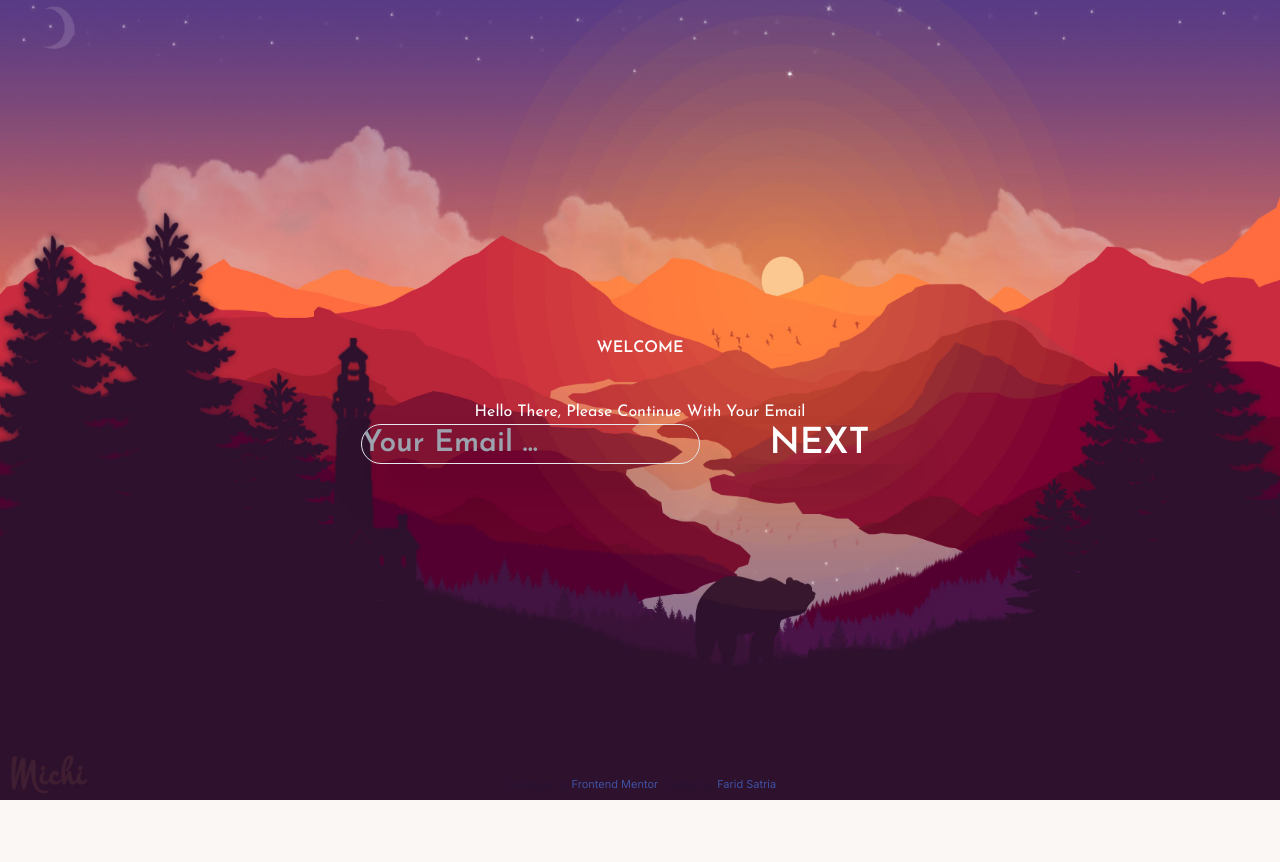
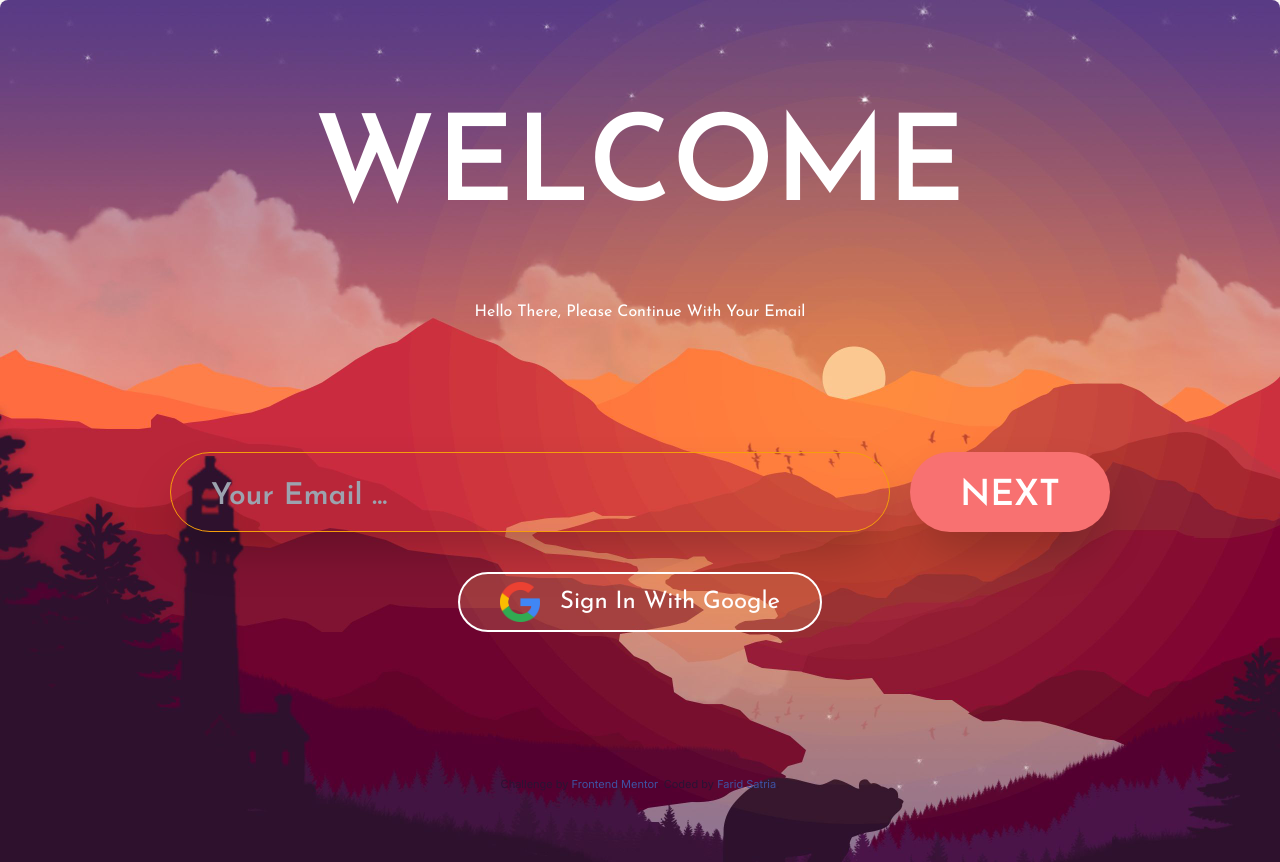
Before and after one commit to farids13/frontend-mentor, a Next.js app: page / in a window 1280 px wide. Shown: the top 862 px of the page. Before the commit the page ends 800 px from the top, so only its background shows below. Built offline with nearby package versions, Linux system fonts and the light colour scheme; no server answers.

Commit message:
Make Auth Login With Goole

```diff
--- /dev/null
+++ b/app/context/client-provider.tsx
@@ -0,0 +1,15 @@
+'use client'
+
+import { SessionProvider } from "next-auth/react"
+
+export default function Provider ({
+  children,
+  session
+}: {
+  children: React.ReactNode
+  session: any
+}): React.ReactNode {
+  return <SessionProvider session={session}>
+    {children}
+  </SessionProvider>
+}
--- a/app/layout.tsx
+++ b/app/layout.tsx
@@ -3,6 +3,9 @@ import type { Metadata } from 'next'
 import { Inter } from 'next/font/google'
 import 'tailwindcss/tailwind.css'
 import Footer from './footer'
+import Provider from './context/client-provider'
+import { getServerSession } from 'next-auth'
+import { authConfig } from '@/lib/auth'
 
 const inter = Inter({ subsets: ['latin'] })
 
@@ -11,11 +14,14 @@ export const metadata: Metadata = {
   description: 'My Project With Next Js Step By Step Challange in Front End Mentor',
 }
 
-export default function RootLayout({children}: {children: React.ReactNode}) {
+export default async function RootLayout({children}: {children: React.ReactNode}) {
+  const session = await getServerSession(authConfig);
   return (
     <html lang="en">
       <body className={inter.className}>
-        {children}
+      <Provider session={session}>
+          {children}
+      </Provider>
         <Footer/>
       </body>
     </html>
--- a/app/page.tsx
+++ b/app/page.tsx
@@ -1,14 +1,63 @@
-import HomePage from '@/component/homePage'
-import { authConfig } from '@/lib/auth'
-import { getServerSession } from 'next-auth'
-import React from 'react'
+"use client"
+import Image from 'next/image'
 
-const Home = async () => {
-  const session = await getServerSession(authConfig);
+import React, { useEffect, useState } from 'react';
+import heroImg from "@/public/bg-hero.jpg";
+import ValidationUtil from  '@/utils/ValidationUtil';
+import { signIn, signOut, useSession } from 'next-auth/react';
+import { useRouter } from 'next/navigation';
+import googleImg from "@/public/google.png";
+
+function HomePage(props:any) {
+
+  const { data: session } = useSession();
+  const [validEmail, setValidEmail] = useState<Boolean>(false);
+  const [email, setEmail] = useState<string>("");
+  const route = useRouter();
+  const userEmail = session?.user?.email;
+
+  async function submit(e:any){
+    e.preventDefault();
+    !ValidationUtil.validateEmail(email)? setValidEmail(true) : setValidEmail(false);
+
+    const signInResponse = await signIn("credentials", {
+        email: email,
+        password: "guest",
+        redirect: false,
+    });
+
+      if (signInResponse && !signInResponse.error) {
+          console.log("Ini Harusnya masuk");
+          route.push("/ping");
+      } else {
+        console.log("Error: ", signInResponse);
+        route.push("/");
+      }
+  }
 
   return (
-    <HomePage email = {session?.user?.email}/>
+      <div className={`font-josefin min-h-screen justify-center flex items-center `}>
+        <Image src={heroImg} alt='Hero Image' className='h-screen w-screen absolute object-cover blur-md'/>
+        <main className={`relative flex flex-col justify-start items-center rounded-lg h-[1080px] w-[1920px] text-white bg-[url('/bg-hero.jpg')] bg-center bg-no-repeat bg-cover`}>
+          <h1 className={`mt-20 text-[120px] font-bold`}>WELCOME</h1>
+          <p className='mt-10'>{userEmail ? "Hello " + userEmail + " welcome back" : "Hello There, Please Continue With Your Email"}</p>
+          <form className='mt-32 flex gap-5' onSubmit={(e) => submit(e)}>
+            <input onChange={(e) => setEmail(e.target.value)} value={email} className={`${validEmail ? "border-yellow-500 border-4 placeholder-yellow-500" : "border-amber-500 border"} w-[720px] shadow-2xl h-[80px] font-bold text-3xl pt-2 text-white indent-10 bg-transparent rounded-full`} placeholder={validEmail ? "example@gmail.com" : "Your Email ..."} type= "email" />
+            <button onClick={e => {
+              if(userEmail){
+                e.preventDefault();
+                signOut();
+              }
+            }} className='hover:bg-black hover:text-white rounded-full shadow-2xl w-[200px] font-bold text-4xl uppercase pt-2 h-full bg-red-400 ' >{userEmail ? "out" : "next"}</button>
+          </form>
+          <button onClick={() => !session ?  signIn('google') : signOut()} className='text-white text-2xl mt-10 flex border-2 items-center bg-orange-300 bg-opacity-20 border-white h-[60px] px-10 rounded-full '>
+            <Image src={googleImg} alt="Google" className='mr-5' width={40} />
+            {!session ? "Sign In With Google" : "Sign Out"}
+          </button>
+          <p className={`${validEmail ? "" : "hidden"} mr-[600px] mt-8 text-yellow-400 shadow-lg `}> !!! Please Input Valid Email Format</p>
+        </main>
+      </div>
   )
 }
 
-export default Home
+export default HomePage;
--- a/lib/auth.ts
+++ b/lib/auth.ts
@@ -1,9 +1,13 @@
 import { PrismaClient } from "@prisma/client";
-import { NextAuthOptions } from "next-auth";
+import { NextAuthOptions, getServerSession } from "next-auth";
 
 import CredentialsProvider from "next-auth/providers/credentials";
+import GoogleProvider from "next-auth/providers/google";
 
 const prisma = new PrismaClient();
+
+const clientId = process.env.GOOGLE_CLIENT_ID;
+const clientSecret = process.env.GOOGLE_CLIENT_SECRET;
 
 export const authConfig : NextAuthOptions = {
     session : {
@@ -11,6 +15,10 @@ export const authConfig : NextAuthOptions = {
     },
     secret: process.env.NEXTAUTH_SECRET,
     providers:[
+        GoogleProvider({
+            clientId: "898862951743-8uri3uj23b09fldhv2e34t8gbbqs3jmi.apps.googleusercontent.com",
+            clientSecret: "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"
+        }),
         CredentialsProvider({
             name: "SignIn",
 
--- a/next.config.js
+++ b/next.config.js
@@ -4,6 +4,10 @@ const nextConfig = {
     images: {
         // unoptimized: true,
       },
+      env: {
+        GOOGLE_CLIENT_ID: process.env.GOOGLE_CLIENT_ID,
+        GOOGLE_CLIENT_SECRET: process.env.GOOGLE_CLIENT_SECRET,
+      },
 };
 
 module.exports = nextConfig
```
Also changed, not shown: public/google.png (added).
